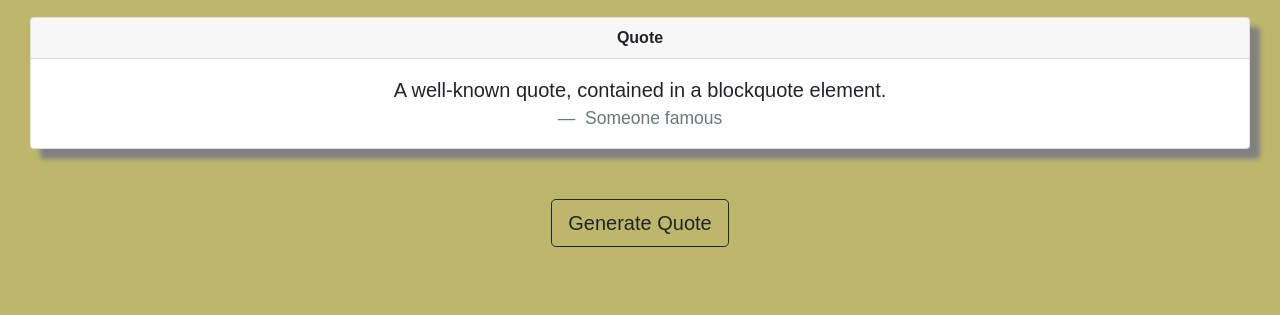
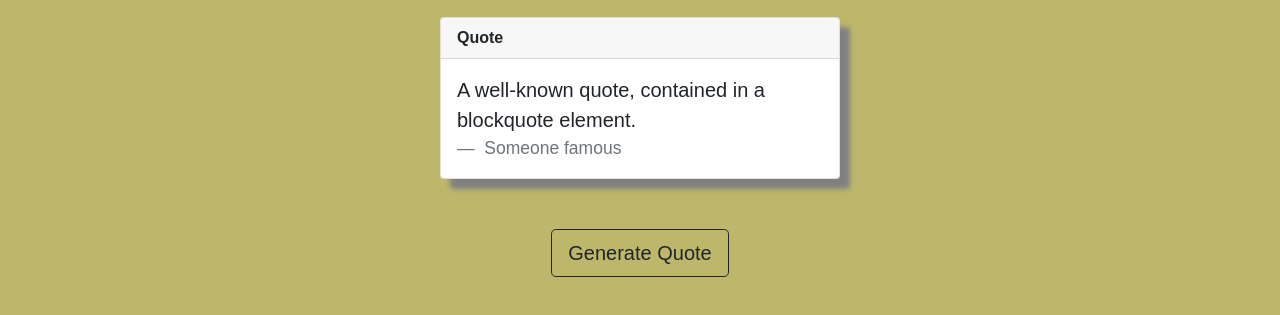
Before and after one commit to iambhavik11/Random-Quote-Generator, a website built with Parcel: page index.html in a window 1280 px wide. Shown: the part 401-716 px from the top of the page. Built offline with nearby package versions, Linux system fonts and the light colour scheme.

Commit message:
Update styles.css

```diff
--- a/src/styles.css
+++ b/src/styles.css
@@ -13,14 +13,15 @@ h2 {
   font-weight: bold;
 }
 .card {
-  margin: 20px 30px 0px 30px;
+  margin: 20px;
   display: flex;
-  align-content: center;
   box-shadow: 10px 10px 5px grey;
-  min-width: 200px;
+  min-width: 100px;
+  max-width: 400px;
+  text-align: left;
 }
 .btn {
   text-align: center;
   display: block;
-  margin: 50px auto;
+  margin-top: 50px;
 }
```
